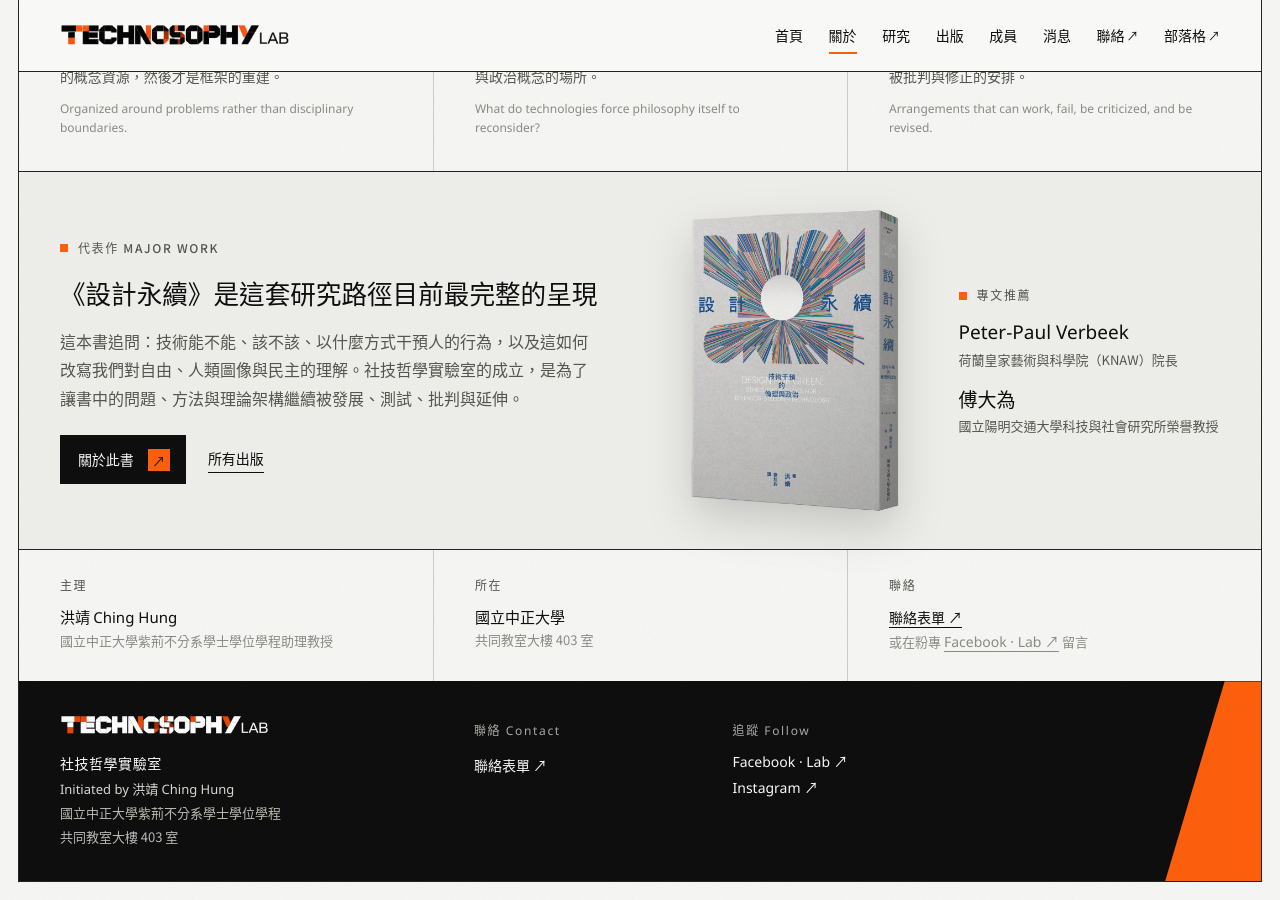
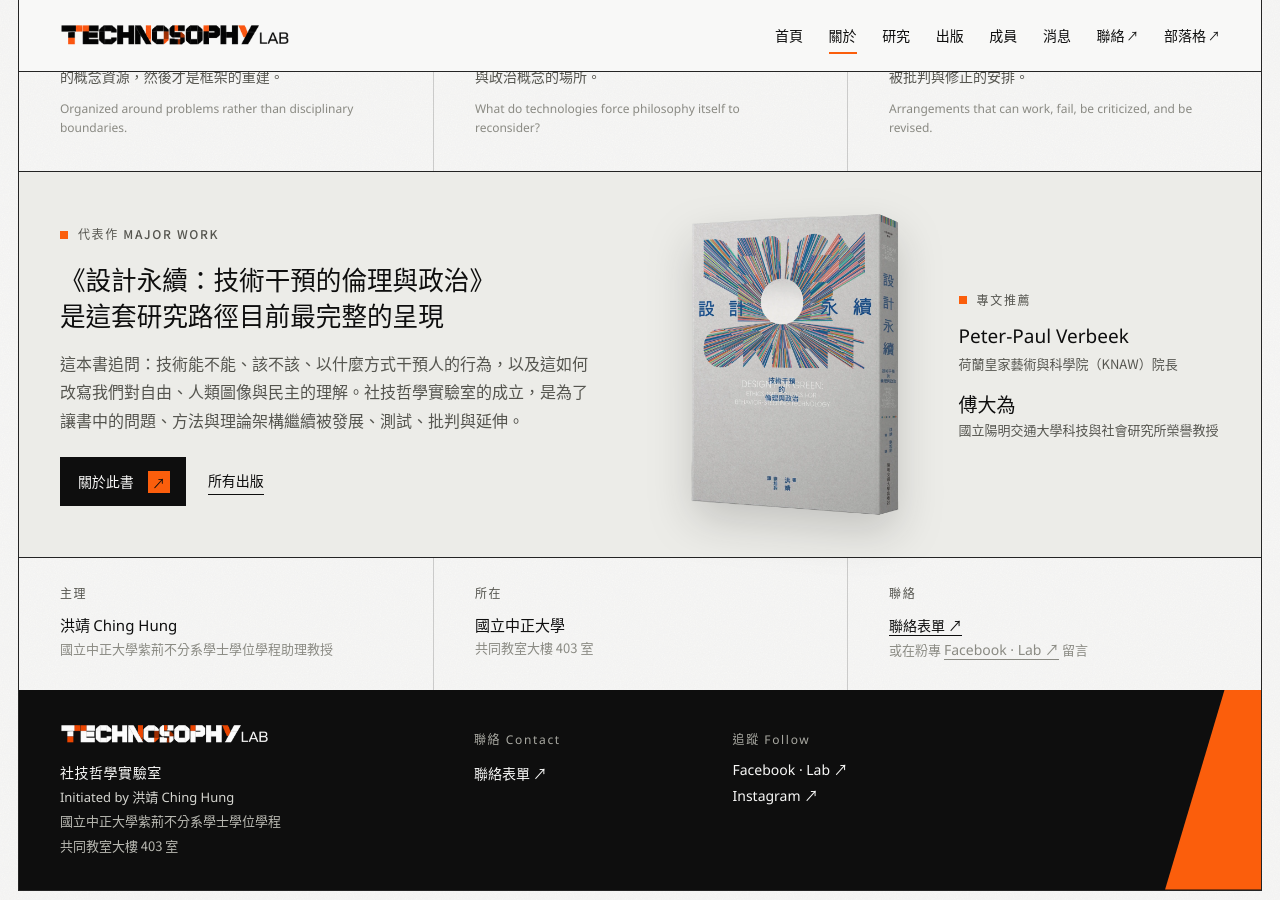
Before and after one commit to hungching1982/technosophy-lab, a Jekyll site: the page built from about/index.html, in a window 1280 px wide and 900 px high, scrolled down 861 px. Built offline with Jekyll 4.4.1, drawn with Linux system fonts in a browser that asks for light colours.

Commit message:
代表作標題斷行；作者序加上標題
Co-Authored-By: Claude Opus 5.5 <noreply@anthropic.com>
Claude-Session: https://claude.ai/code/session_01Sc6BJmwojMoBBfzfk5WCKx

```diff
--- a/about/index.html
+++ b/about/index.html
@@ -30,7 +30,7 @@ extra_css: /assets/css/pages.css
 <section class="bookband" aria-labelledby="book-title">
   <div class="txt">
     <p class="eyebrow">代表作 Major Work</p>
-    <h2 id="book-title"><span class="nwb">《設計永續》是這套研究路徑</span><span class="nwb">目前最完整的呈現</span></h2>
+    <h2 id="book-title"><span class="nwb"><span class="nwb">《設計永續：</span><span class="nwb">技術干預的倫理與政治》</span></span><br><span class="nwb">是這套研究路徑目前最完整的呈現</span></h2>
     <p>這本書追問：技術能不能、該不該、以什麼方式干預人的行為，以及這如何改寫我們對自由、人類圖像與民主的理解。社技哲學實驗室的成立，是為了讓書中的問題、方法與理論架構繼續被發展、測試、批判與延伸。</p>
     <div class="links"><a class="btn" href="{{ '/design-for-green/' | relative_url }}">關於此書 <span class="arrow" aria-hidden="true">→</span></a><a class="textlink" href="{{ '/publications/' | relative_url }}">所有出版</a></div>
   </div>
--- a/design-for-green/index.html
+++ b/design-for-green/index.html
@@ -84,7 +84,7 @@ extra_css2: /assets/css/book.css
   <div class="head"><p class="eyebrow">試讀 Excerpt</p><h2 id="ex-title">試讀</h2><p>作者序<br>第一章　導言（節選）</p></div>
   <div class="body longtext">
     {%- capture pr %}{% include dfg/preface.md %}{% endcapture %}{% assign pp = pr | markdownify | split: '</p>' %}
-    <article class="ex" id="preface"><h3>作者序</h3>
+    <article class="ex" id="preface"><h3>作者序　從一個小問題開始</h3>
     {{ pp[0] }}</p>{{ pp[1] }}</p>
     <details><summary data-goatcounter-click="書籍頁-展開-作者序">繼續閱讀 ↓</summary>{% for x in pp offset: 2 %}{{ x }}{% unless forloop.last %}</p>{% endunless %}{% endfor %}</details>
     </article>
```
